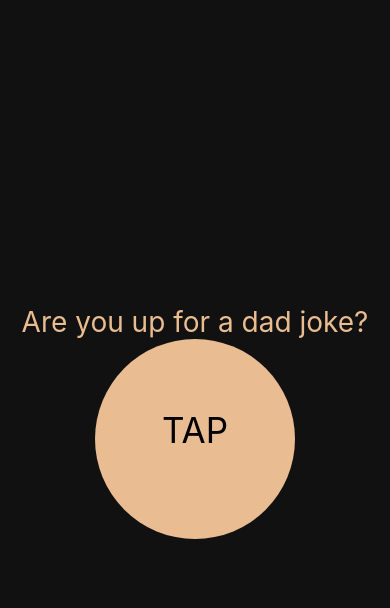
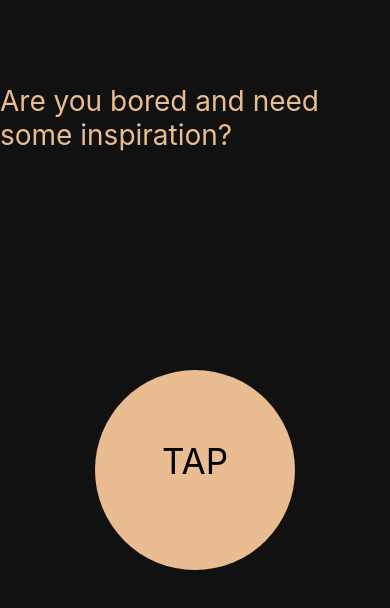
Before and after one commit to Technigo/project-react-native-app, a React Native app: screen / in a window 390 px wide. Shown: the top 608 px of the page. Built offline with nearby package versions, Linux system fonts and the light colour scheme.

Commit message:
Add new API

```diff
--- a/App.js
+++ b/App.js
@@ -1,6 +1,10 @@
+import { createDrawerNavigator } from '@react-navigation/drawer'
 import React, { useState, useEffect } from 'react'
 import { TouchableOpacity, Text } from 'react-native'
+import Loadingspinner from './components/Loadingspinner'
 import styled from 'styled-components/native'
+
+// const Drawer = createDrawerNavigator()
 
 const Container = styled.View`
 	flex: 1;
@@ -13,12 +17,15 @@ const Title = styled.Text`
 	font-size: 24px;
 	color: #eabd91;
 	padding: 2em;
+	text-align: center;
 `
 
 const Heading = styled.Text`
 	font-size: 28px;
 	color: #eabd91;
 	display: flex;
+	position: absolute;
+	top: 3em;
 `
 
 const ButtonAPI = styled.TouchableOpacity`
@@ -35,36 +42,40 @@ const ButtonText = styled.Text`
 `
 
 const App = () => {
-	const [joke, setJoke] = useState([])
+	const [activity, setActivity] = useState([])
 	const [loading, setLoading] = useState(false)
 
-	const getJoke = () => {
+	const getActivity = () => {
 		setLoading(true)
-		fetch('https://dad-jokes.p.rapidapi.com/random/joke', {
-			method: 'GET',
-			headers: {
-				'X-RapidAPI-Host': 'dad-jokes.p.rapidapi.com',
-				'X-RapidAPI-Key': 'db35346aa2msh919f5d80553974bp1ec615jsn5e12fad1cdd0',
-			},
-		})
+		{
+			loading && <Loadingspinner />
+		}
+		fetch('https://www.boredapi.com/api/activity')
 			.then((response) => response.json())
-			.then((data) => setJoke(data.body))
+			.then((data) => setActivity(data))
 			.catch((error) => console.log(error))
 			.finally(() => setLoading(false))
 	}
 
+	// function MyDrawer() {
+	// 	return (
+	// 		<Drawer.Navigator initialRouteName='Feed'>
+	// 			<Drawer.Screen name='Feed' component={Feed} options={{ drawerLabel: 'Home' }} />
+	// 			<Drawer.Screen name='Notifications' component={Notifications} options={{ drawerLabel: 'Updates' }} />
+	// 			<Drawer.Screen name='Profile' component={Profile} options={{ drawerLabel: 'Profile' }} />
+	// 		</Drawer.Navigator>
+	// 	)
+	// }
+
 	return (
 		<Container>
-			<Heading>Are you up for a dad joke?</Heading>
-			{joke.map((item) => (
-				<Title>{item.setup}</Title>
-			))}
-			<ButtonAPI onPress={getJoke}>
+			<Heading>Are you bored and need some inspiration?</Heading>
+
+			<Title>{activity.activity}</Title>
+
+			<ButtonAPI onPress={getActivity}>
 				<ButtonText>TAP</ButtonText>
 			</ButtonAPI>
-			{joke.map((item) => (
-				<Title>{item.punchline}</Title>
-			))}
 		</Container>
 	)
 }
--- /dev/null
+++ b/components/Loadingspinner.js
@@ -0,0 +1,22 @@
+import React from 'react'
+import { ActivityIndicator, StyleSheet, Text, View } from 'react-native'
+
+const Loadingspinner = () => (
+	<View style={[styles.container, styles.horizontal]}>
+		<ActivityIndicator size='large' />
+	</View>
+)
+
+const styles = StyleSheet.create({
+	container: {
+		flex: 1,
+		justifyContent: 'center',
+	},
+	horizontal: {
+		flexDirection: 'row',
+		justifyContent: 'space-around',
+		padding: 10,
+	},
+})
+
+export default Loadingspinner
--- a/package.json
+++ b/package.json
@@ -8,6 +8,8 @@
     "eject": "expo eject"
   },
   "dependencies": {
+    "@react-navigation/drawer": "^6.4.1",
+    "@react-navigation/native": "^6.0.10",
     "braces": "^3.0.2",
     "expo": "~43.0.0",
     "expo-status-bar": "~1.1.0",
@@ -16,6 +18,8 @@
     "react": "17.0.1",
     "react-dom": "17.0.1",
     "react-native": "0.64.2",
+    "react-native-gesture-handler": "^2.4.1",
+    "react-native-reanimated": "^2.8.0",
     "react-native-web": "0.17.1",
     "styled-components": "^5.3.3"
   },
```
Also changed, not shown: 1 other file (tests, documents, lock files or other folders).
